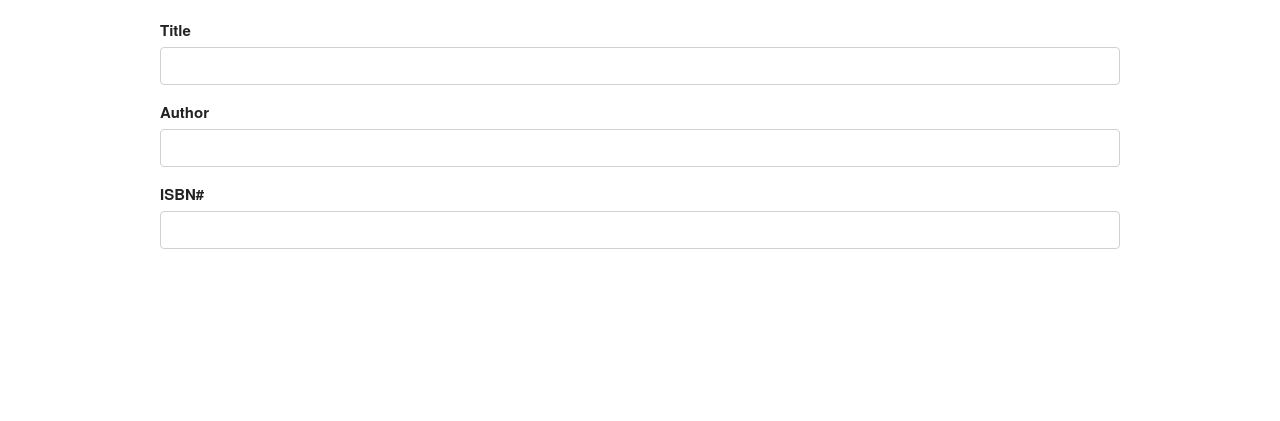
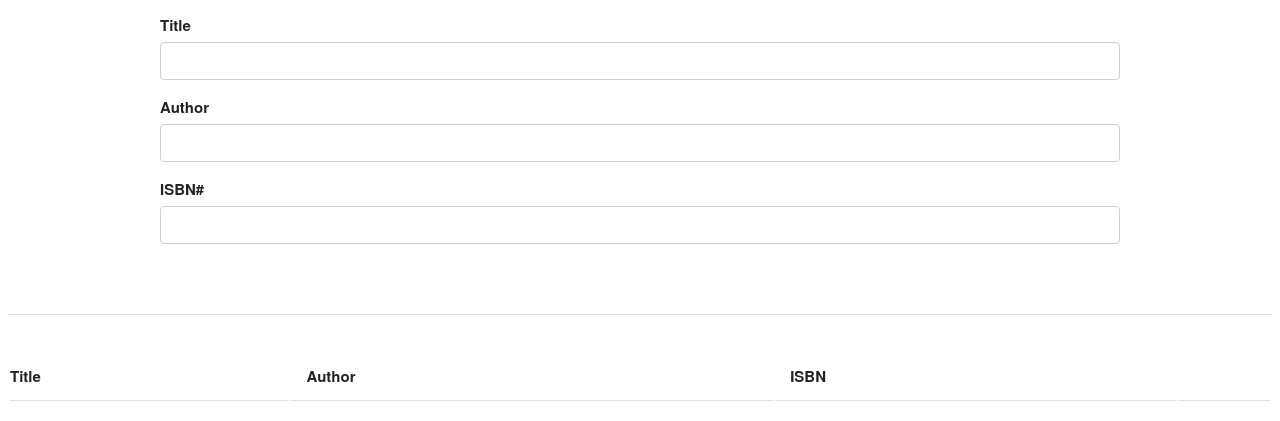
Before and after one commit to suzanamelomoraes/booklist, a website: page index.html in a window 1280 px wide. Shown: the part 75-496 px from the top of the page. Drawn offline with nearby package versions, Linux system fonts and the light colour scheme.

Commit message:
create table

```diff
--- a/index.html
+++ b/index.html
@@ -13,7 +13,7 @@
 <body>
     <div class="container">
         <h1>Add Book</h1>
-        <form id="book-form"></form>
+        <form id="book-form">
             <div>
                 <label for="title">Title</label>
                 <input type="text" id="title" class="u-full-width">
@@ -27,7 +27,19 @@
                 <input type="text" id="isbn" class="u-full-width">
             </div>
     </div>
-
+    </form>
+    <hr>
+    <table class="u-full-width">
+        <thead>
+            <tr>
+                <th>Title</th>
+                <th>Author</th>
+                <th>ISBN</th>
+                <th></th>
+            </tr>
+        </thead>
+        <tbody></tbody>
+    </table>
 </body>
 
 </html>
```
Lines whose indentation alone changed are shown as unchanged.
